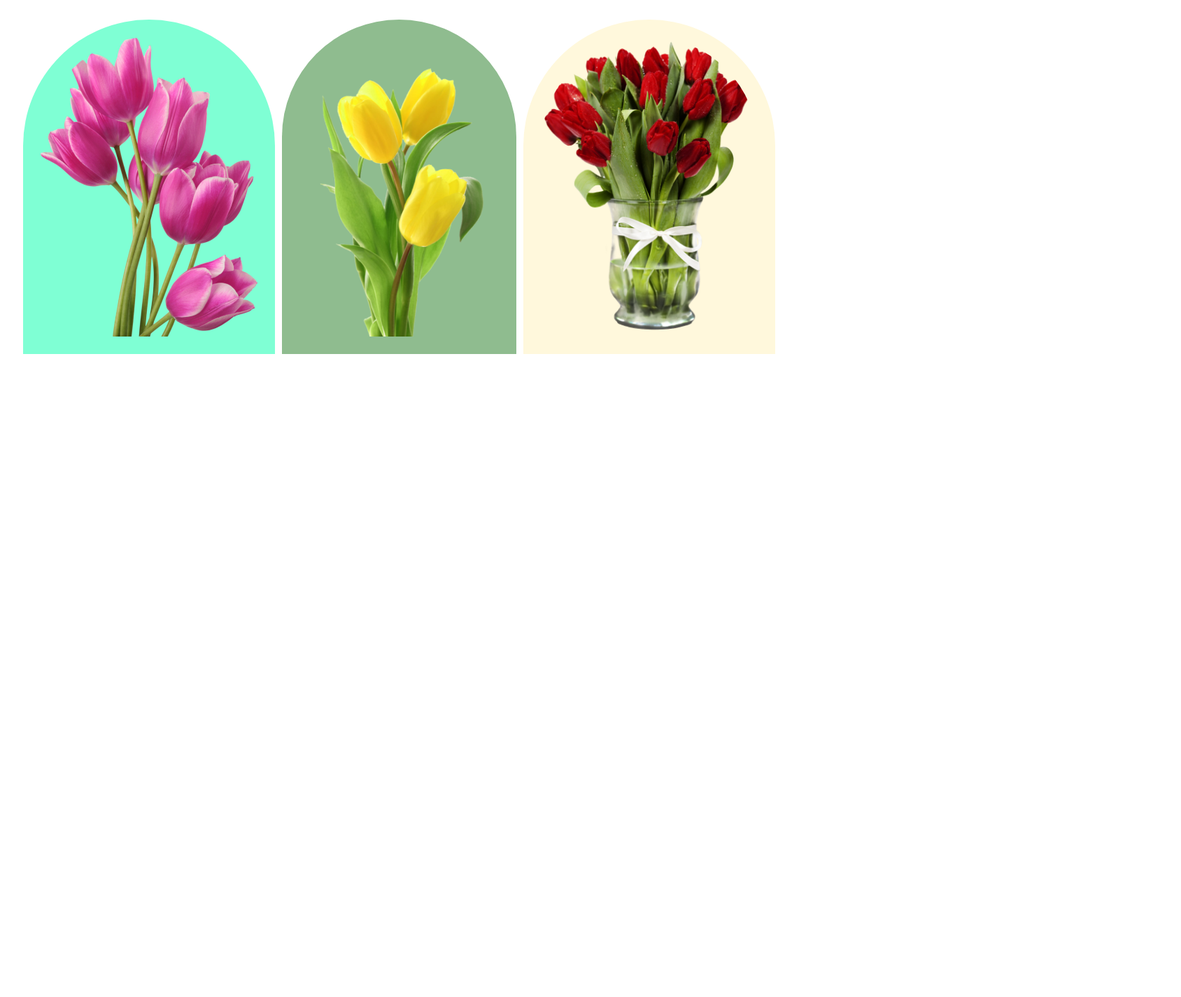
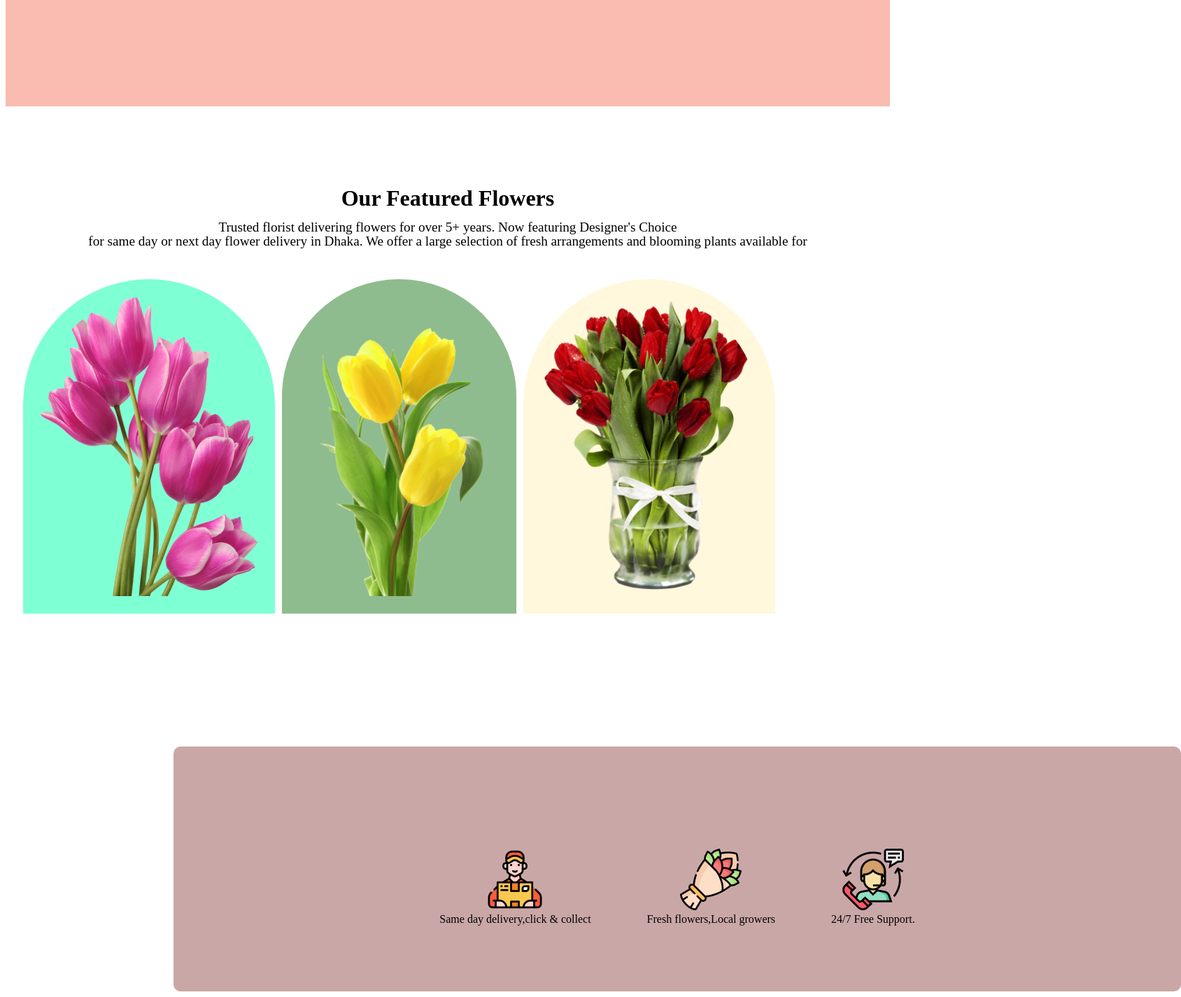
Before and after one commit to rehemanabir/ASSINMENT-FLOWER-SHOP, a plain HTML site: page index.html in a window 1280 px wide. Shown: the part 1734-3159 px from the top of the page at 70% size, 1688 px wide, since content can reach past the window. Before the commit the page ends 2240 px from the top, so only its background shows below. Drawn offline with Linux system fonts and the light colour scheme.

Commit message:
first commit l

```diff
--- a/index.html
+++ b/index.html
@@ -15,7 +15,7 @@
                 <h1 class="flower">
                 Let's make your life <br> refresh everyday <br> <i><strong style="font-size: larger;">with Beautiful Flowers.</strong></i>
                </h1>
-               <p style="font-size: 25px;">
+               <p class="flower" style="font-size: 25px;">
                 Keeping your gift fresh and blooming, <br>along with knowing some of the meanings of the different types <br> of flowers you receive.
             </p>
             <button class="button">Shop Now</button>
@@ -37,12 +37,32 @@
  </div>
   <div class="style">
 
+
     <img class="style" style="background-color: aquamarine;" src="Flower Asset/pngwing 6.png" alt="pink flower tree">
     <img class="style" style="background-color: darkseagreen;" src="Flower Asset/pngwing 7.png" alt="yowollo flower">
     <img class="style" style="background-color: cornsilk;" src="Flower Asset/pngwing 8.png" alt="rose love table">
 
 
   </div>
+  <section>
+    <div class="part3">
+      <figure>
+        <img class="delivary img" src="Flower Asset/Group 57.png" alt="" style="width: 88px;">
+        <figcaption>Same day delivery,click & collect</figcaption>
+      </figure>
+      <figure>
+        <img src="Flower Asset/Group 58.png" alt="" style="width: 88px;">
+        <figcaption>Fresh flowers,Local growers</figcaption>
+      </figure>
+      <figure>
+        <img src="Flower Asset/Group 59.png" alt="" style="width: 88px;">
+        <figcaption>24/7 Free Support.</figcaption>
+      </figure>
+
+
+
+    </div>
+  </section>
     </main>
     <footer>
 
--- a/styles.css/my styles.css
+++ b/styles.css/my styles.css
@@ -14,7 +14,6 @@
         color: white;
         padding: 15px 32px;
         text-align: center;
-        text-decoration-style: dashed;
         font-size: 26px;
 }
 .banner{
@@ -41,6 +40,21 @@
     border: 25px;
     border-radius: 300px 300px 0 0 ;
     gap: 10px;
-    margin: 0%;
+    object-position: center;
+}
+.part3{
+    width: 1440px;
+height: 220px;
+background: rgba(179, 128, 128, 0.692);
+margin-top: 215px;
+margin-left: 240px;
+text-align:center;
+display: flex;
+justify-content: center;
+padding-top: 130px;
+border-radius: 10px;
 
 }
+.delivery img{
+    align-items: center;
+}
```
